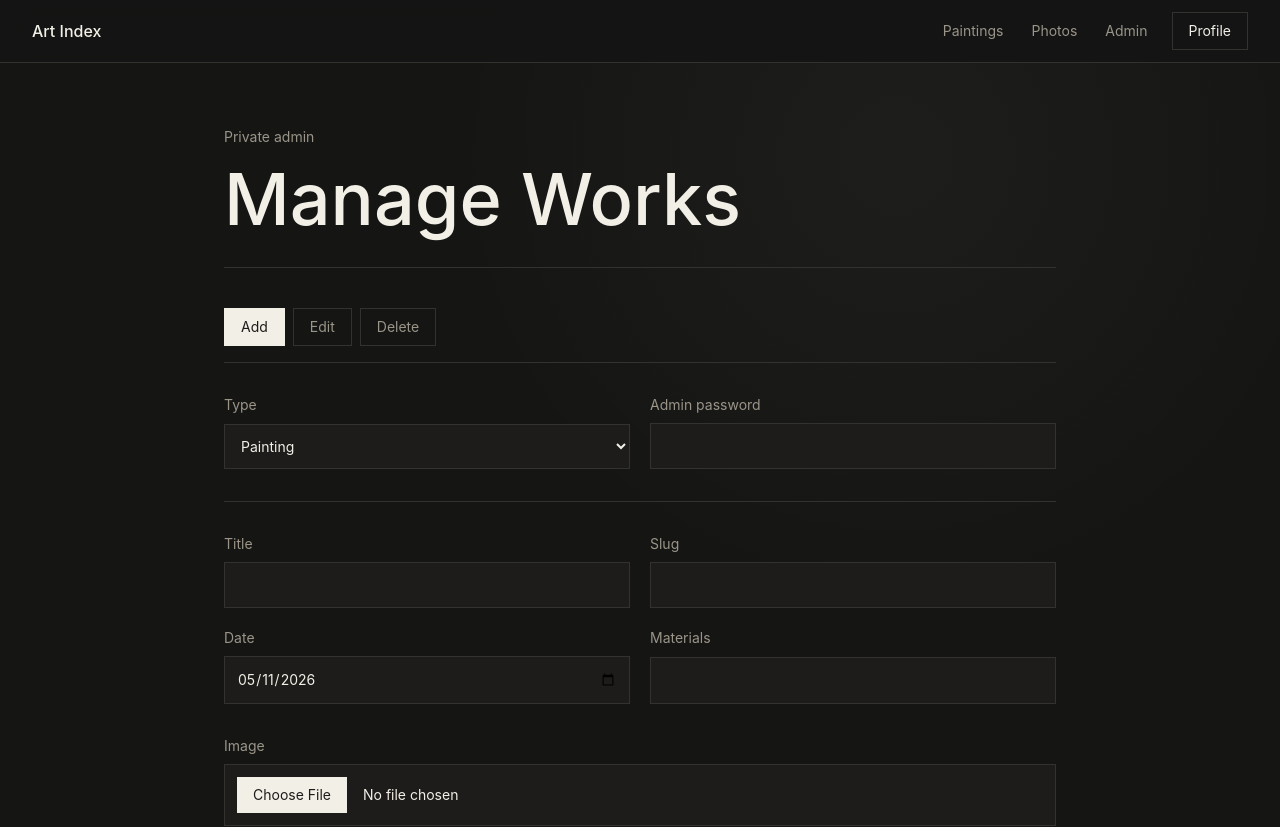
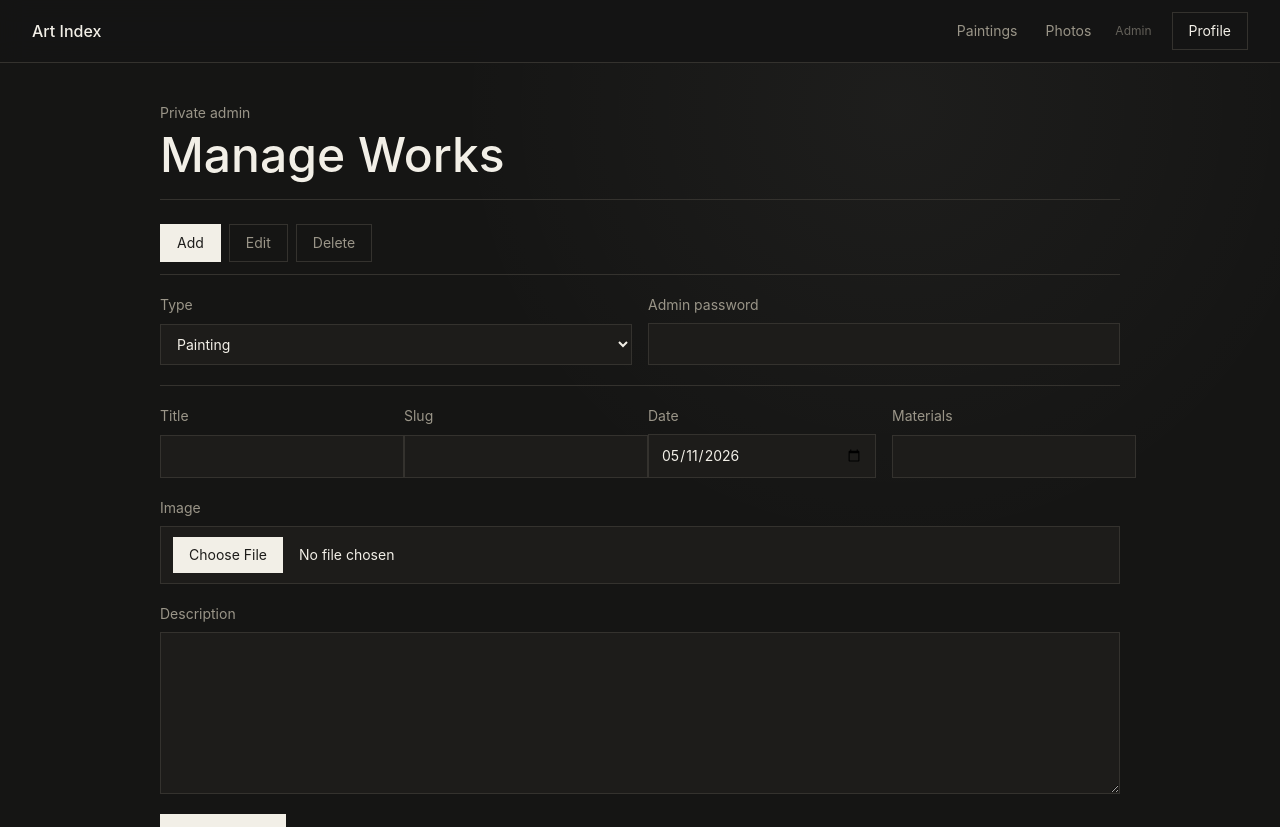
Before and after one commit to ryouy/art-gallery, a Next.js app: page /admin in a window 1280 px wide. Shown: the top 827 px of the page. Built offline with nearby package versions, Linux system fonts and the light colour scheme.

Commit message:
Improve admin layout and categorization

```diff
--- a/app/admin/page.tsx
+++ b/app/admin/page.tsx
@@ -11,10 +11,10 @@ export const metadata: Metadata = {
 
 export default function AdminPage() {
   return (
-    <div className="mx-auto max-w-4xl px-5 py-12 sm:px-8 sm:py-16">
-      <header className="mb-10 border-b border-line pb-8">
-        <p className="mb-4 text-sm text-muted">Private admin</p>
-        <h1 className="text-5xl font-medium leading-none text-ink sm:text-7xl">Manage Works</h1>
+    <div className="mx-auto max-w-5xl px-5 py-8 sm:px-8 sm:py-10">
+      <header className="mb-6 border-b border-line pb-5">
+        <p className="mb-2 text-sm text-muted">Private admin</p>
+        <h1 className="text-4xl font-medium leading-none text-ink sm:text-5xl">Manage Works</h1>
       </header>
       <AdminPanel />
     </div>
--- a/components/AdminPanel.tsx
+++ b/components/AdminPanel.tsx
@@ -31,6 +31,7 @@ const tabs: Array<{ id: Tab; label: string }> = [
 
 export function AdminPanel() {
   const [tab, setTab] = useState<Tab>("add");
+  const [selectedKind, setSelectedKind] = useState<Kind>("paintings");
   const [password, setPassword] = useState("");
   const [works, setWorks] = useState<AdminWork[]>([]);
   const [selectedPath, setSelectedPath] = useState("");
@@ -38,9 +39,14 @@ export function AdminPanel() {
   const [submitState, setSubmitState] = useState<SubmitState>("idle");
   const [message, setMessage] = useState("");
 
+  const filteredWorks = useMemo(
+    () => works.filter((work) => work.kind === selectedKind),
+    [selectedKind, works]
+  );
+
   const selectedWork = useMemo(
-    () => works.find((work) => work.contentPath === selectedPath) ?? works[0] ?? null,
-    [selectedPath, works]
+    () => filteredWorks.find((work) => work.contentPath === selectedPath) ?? filteredWorks[0] ?? null,
+    [filteredWorks, selectedPath]
   );
 
   async function loadWorks() {
@@ -56,8 +62,13 @@ export function AdminPanel() {
       }
 
       const nextWorks = result.works ?? [];
+      const nextFilteredWorks = nextWorks.filter((work) => work.kind === selectedKind);
+
       setWorks(nextWorks);
-      setSelectedPath((current) => current || nextWorks[0]?.contentPath || "");
+      setSelectedPath((current) => {
+        const currentStillVisible = nextFilteredWorks.some((work) => work.contentPath === current);
+        return currentStillVisible ? current : nextFilteredWorks[0]?.contentPath || "";
+      });
       setLoadState("ready");
     } catch (error) {
       setLoadState("error");
@@ -144,8 +155,8 @@ export function AdminPanel() {
   }
 
   return (
-    <div className="grid gap-8">
-      <div className="flex flex-wrap gap-2 border-b border-line pb-4">
+    <div className="grid gap-5">
+      <div className="flex flex-wrap gap-2 border-b border-line pb-3">
         {tabs.map((item) => (
           <button
             key={item.id}
@@ -168,46 +179,72 @@ export function AdminPanel() {
       {tab === "add" ? <UploadForm /> : null}
 
       {tab !== "add" ? (
-        <section className="grid gap-6">
-          <div className="grid gap-4 border-b border-line pb-6 sm:grid-cols-[1fr_auto] sm:items-end">
+        <section className="grid gap-4">
+          <div className="grid gap-4 border-b border-line pb-4 sm:grid-cols-[1fr_auto] sm:items-end">
             <label className="grid gap-2 text-sm text-muted">
               Admin password
               <input
                 value={password}
                 onChange={(event) => setPassword(event.target.value)}
                 type="password"
-                className="border border-line bg-bone px-3 py-3 text-ink"
+                className="border border-line bg-bone px-3 py-2.5 text-ink"
               />
             </label>
             <button
               type="button"
               onClick={loadWorks}
               disabled={loadState === "loading"}
-              className="border border-ink bg-ink px-5 py-3 text-sm text-bone transition hover:bg-transparent hover:text-ink disabled:cursor-not-allowed disabled:opacity-60"
+              className="border border-ink bg-ink px-5 py-2.5 text-sm text-bone transition hover:bg-transparent hover:text-ink disabled:cursor-not-allowed disabled:opacity-60"
             >
               {loadState === "loading" ? "Loading..." : "Load works"}
             </button>
           </div>
 
           {works.length > 0 ? (
+            <div className="grid gap-4 sm:grid-cols-[auto_1fr] sm:items-end">
+              <div className="grid gap-2 text-sm text-muted">
+                Category
+                <div className="inline-flex border border-line bg-bone">
+                  {(["paintings", "photos"] as const).map((kind) => (
+                    <button
+                      key={kind}
+                      type="button"
+                      onClick={() => {
+                        setSelectedKind(kind);
+                        const first = works.find((work) => work.kind === kind);
+                        setSelectedPath(first?.contentPath || "");
+                      }}
+                      className={`px-4 py-2.5 text-sm transition ${
+                        selectedKind === kind
+                          ? "bg-ink text-bone"
+                          : "text-muted hover:text-ink"
+                      } ${kind === "photos" ? "border-l border-line" : ""}`}
+                    >
+                      {kind === "paintings" ? "Painting" : "Photo"}
+                    </button>
+                  ))}
+                </div>
+              </div>
+
               <label className="grid gap-2 text-sm text-muted">
                 Work
                 <select
                   value={selectedWork?.contentPath ?? ""}
                   onChange={(event) => setSelectedPath(event.target.value)}
-                className="border border-line bg-bone px-3 py-3 text-ink"
+                  className="border border-line bg-bone px-3 py-2.5 text-ink"
                 >
-                {works.map((work) => (
+                  {filteredWorks.map((work) => (
                     <option key={work.contentPath} value={work.contentPath}>
-                    {work.kind === "paintings" ? "Painting" : "Photo"} / {work.title}
+                      {work.title}
                     </option>
                   ))}
                 </select>
               </label>
+            </div>
           ) : null}
 
           {tab === "edit" && selectedWork ? (
-            <form key={selectedWork.contentPath} onSubmit={handleEdit} className="grid gap-6">
+            <form key={selectedWork.contentPath} onSubmit={handleEdit} className="grid gap-4">
               <input type="hidden" name="password" value={password} />
               <input type="hidden" name="contentPath" value={selectedWork.contentPath} />
               <input type="hidden" name="contentSha" value={selectedWork.contentSha} />
@@ -215,13 +252,13 @@ export function AdminPanel() {
               <input type="hidden" name="imageSha" value={selectedWork.imageSha ?? ""} />
               <input type="hidden" name="image" value={selectedWork.image} />
 
-              <div className="grid gap-5 sm:grid-cols-2">
+              <div className="grid gap-4 sm:grid-cols-2 lg:grid-cols-3">
                 <label className="grid gap-2 text-sm text-muted">
                   Type
                   <select
                     name="kind"
                     defaultValue={selectedWork.kind}
-                    className="border border-line bg-bone px-3 py-3 text-ink"
+                    className="border border-line bg-bone px-3 py-2.5 text-ink"
                   >
                     <option value="paintings">Painting</option>
                     <option value="photos">Photo</option>
@@ -232,7 +269,7 @@ export function AdminPanel() {
                   <input
                     name="title"
                     defaultValue={selectedWork.title}
-                    className="border border-line bg-bone px-3 py-3 text-ink"
+                    className="border border-line bg-bone px-3 py-2.5 text-ink"
                     required
                   />
                 </label>
@@ -241,7 +278,7 @@ export function AdminPanel() {
                   <input
                     name="slug"
                     defaultValue={selectedWork.slug}
-                    className="border border-line bg-bone px-3 py-3 text-ink"
+                    className="border border-line bg-bone px-3 py-2.5 text-ink"
                     required
                   />
                 </label>
@@ -251,7 +288,7 @@ export function AdminPanel() {
                     name="date"
                     type="date"
                     defaultValue={selectedWork.date}
-                    className="border border-line bg-bone px-3 py-3 text-ink"
+                    className="border border-line bg-bone px-3 py-2.5 text-ink"
                     required
                   />
                 </label>
@@ -260,7 +297,7 @@ export function AdminPanel() {
                   <input
                     name="materials"
                     defaultValue={selectedWork.materials ?? ""}
-                    className="border border-line bg-bone px-3 py-3 text-ink"
+                    className="border border-line bg-bone px-3 py-2.5 text-ink"
                   />
                 </label>
                 <label className="grid gap-2 text-sm text-muted">
@@ -269,7 +306,7 @@ export function AdminPanel() {
                     name="replacementImage"
                     type="file"
                     accept="image/jpeg,image/png,image/webp,image/avif"
-                    className="border border-line bg-bone px-3 py-3 text-ink file:mr-4 file:border-0 file:bg-ink file:px-4 file:py-2 file:text-bone"
+                    className="border border-line bg-bone px-3 py-2.5 text-ink file:mr-4 file:border-0 file:bg-ink file:px-4 file:py-2 file:text-bone"
                   />
                 </label>
               </div>
@@ -278,9 +315,9 @@ export function AdminPanel() {
                 Description
                 <textarea
                   name="description"
-                  rows={9}
+                  rows={5}
                   defaultValue={selectedWork.description}
-                  className="border border-line bg-bone px-3 py-3 leading-7 text-ink"
+                  className="border border-line bg-bone px-3 py-2.5 leading-7 text-ink"
                   required
                 />
               </label>
@@ -288,7 +325,7 @@ export function AdminPanel() {
               <button
                 type="submit"
                 disabled={submitState === "submitting"}
-                className="w-fit border border-ink bg-ink px-5 py-3 text-sm text-bone transition hover:bg-transparent hover:text-ink disabled:cursor-not-allowed disabled:opacity-60"
+                className="w-fit border border-ink bg-ink px-5 py-2.5 text-sm text-bone transition hover:bg-transparent hover:text-ink disabled:cursor-not-allowed disabled:opacity-60"
               >
                 {submitState === "submitting" ? "Saving..." : "Save changes"}
               </button>
@@ -296,7 +333,7 @@ export function AdminPanel() {
           ) : null}
 
           {tab === "delete" && selectedWork ? (
-            <div className="grid gap-4 border border-line p-5">
+            <div className="grid gap-4 border border-line p-4 sm:grid-cols-[1fr_auto] sm:items-center">
               <div>
                 <p className="text-sm text-muted">Selected work</p>
                 <h2 className="mt-2 text-2xl font-medium text-ink">{selectedWork.title}</h2>
@@ -306,7 +343,7 @@ export function AdminPanel() {
                 type="button"
                 onClick={handleDelete}
                 disabled={submitState === "submitting"}
-                className="w-fit border border-[#f0a7a7] px-5 py-3 text-sm text-[#f0a7a7] transition hover:bg-[#f0a7a7] hover:text-paper disabled:cursor-not-allowed disabled:opacity-60"
+                className="w-fit border border-[#f0a7a7] px-5 py-2.5 text-sm text-[#f0a7a7] transition hover:bg-[#f0a7a7] hover:text-paper disabled:cursor-not-allowed disabled:opacity-60"
               >
                 {submitState === "submitting" ? "Deleting..." : "Delete work"}
               </button>
--- a/components/Header.tsx
+++ b/components/Header.tsx
@@ -26,7 +26,7 @@ export function Header() {
               {item.label}
             </Link>
           ))}
-          <Link href="/admin" className="px-2 py-2 transition-colors hover:text-ink sm:px-3">
+          <Link href="/admin" className="px-1.5 py-2 text-xs text-muted/60 transition-colors hover:text-ink sm:px-2">
             Admin
           </Link>
           <a
--- a/components/UploadForm.tsx
+++ b/components/UploadForm.tsx
@@ -43,11 +43,11 @@ export function UploadForm() {
   }
 
   return (
-    <form onSubmit={handleSubmit} className="grid gap-8">
-      <div className="grid gap-5 border-b border-line pb-8 sm:grid-cols-2">
+    <form onSubmit={handleSubmit} className="grid gap-5">
+      <div className="grid gap-4 border-b border-line pb-5 sm:grid-cols-2">
         <label className="grid gap-2 text-sm text-muted">
           Type
-          <select name="kind" className="border border-line bg-bone px-3 py-3 text-ink" required>
+          <select name="kind" className="border border-line bg-bone px-3 py-2.5 text-ink" required>
             <option value="paintings">Painting</option>
             <option value="photos">Photo</option>
           </select>
@@ -58,23 +58,23 @@ export function UploadForm() {
           <input
             name="password"
             type="password"
-            className="border border-line bg-bone px-3 py-3 text-ink"
+            className="border border-line bg-bone px-3 py-2.5 text-ink"
             required
           />
         </label>
       </div>
 
-      <div className="grid gap-5 sm:grid-cols-2">
+      <div className="grid gap-4 sm:grid-cols-2 lg:grid-cols-4">
         <label className="grid gap-2 text-sm text-muted">
           Title
-          <input name="title" className="border border-line bg-bone px-3 py-3 text-ink" required />
+          <input name="title" className="border border-line bg-bone px-3 py-2.5 text-ink" required />
         </label>
 
         <label className="grid gap-2 text-sm text-muted">
           Slug
           <input
             name="slug"
-            className="border border-line bg-bone px-3 py-3 text-ink"
+            className="border border-line bg-bone px-3 py-2.5 text-ink"
             required
           />
         </label>
@@ -86,7 +86,7 @@ export function UploadForm() {
             name="date"
             type="date"
             defaultValue={todayValue()}
-            className="border border-line bg-bone px-3 py-3 text-ink"
+            className="border border-line bg-bone px-3 py-2.5 text-ink"
             required
           />
         </label>
@@ -95,7 +95,7 @@ export function UploadForm() {
           Materials
           <input
             name="materials"
-            className="border border-line bg-bone px-3 py-3 text-ink"
+            className="border border-line bg-bone px-3 py-2.5 text-ink"
           />
         </label>
       </div>
@@ -106,7 +106,7 @@ export function UploadForm() {
           name="image"
           type="file"
           accept="image/jpeg,image/png,image/webp,image/avif"
-          className="border border-line bg-bone px-3 py-3 text-ink file:mr-4 file:border-0 file:bg-ink file:px-4 file:py-2 file:text-bone"
+          className="border border-line bg-bone px-3 py-2.5 text-ink file:mr-4 file:border-0 file:bg-ink file:px-4 file:py-2 file:text-bone"
           required
         />
       </label>
@@ -115,8 +115,8 @@ export function UploadForm() {
         Description
         <textarea
           name="description"
-          rows={9}
-          className="border border-line bg-bone px-3 py-3 leading-7 text-ink"
+          rows={5}
+          className="border border-line bg-bone px-3 py-2.5 leading-7 text-ink"
           required
         />
       </label>
@@ -125,7 +125,7 @@ export function UploadForm() {
         <button
           type="submit"
           disabled={state === "submitting"}
-          className="border border-ink bg-ink px-5 py-3 text-sm text-bone transition hover:bg-transparent hover:text-ink disabled:cursor-not-allowed disabled:opacity-60"
+          className="border border-ink bg-ink px-5 py-2.5 text-sm text-bone transition hover:bg-transparent hover:text-ink disabled:cursor-not-allowed disabled:opacity-60"
         >
           {state === "submitting" ? "Uploading..." : "Upload work"}
         </button>
```
Lines whose indentation alone changed are shown as unchanged.
